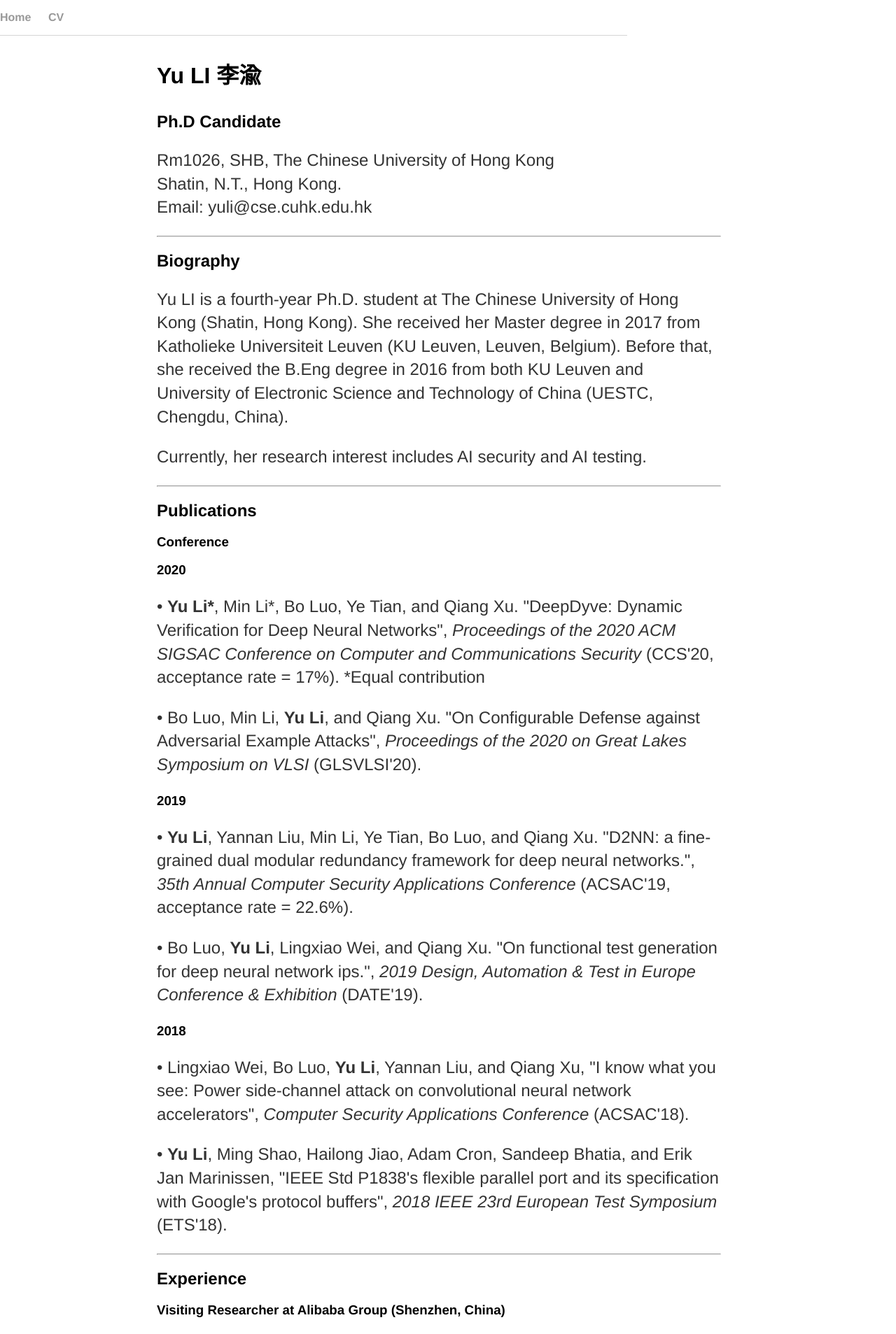
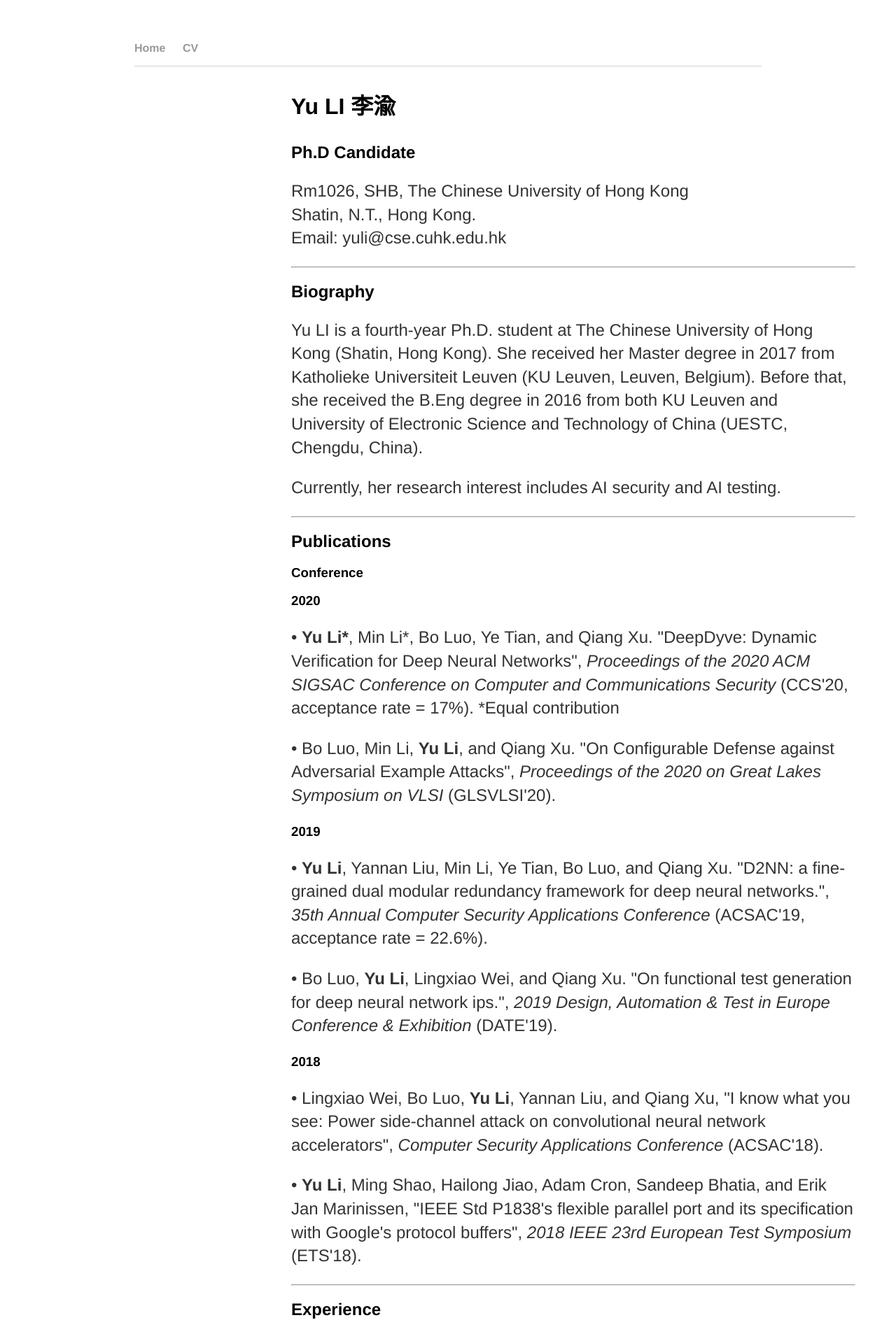
Before and after one commit to yuli-yl/yuli-ly.github.io, a Jekyll site: the page built from index.html, in a window 1280 px wide. Shown: the top 1907 px of the page at 70% size. Built offline with Jekyll 4.4.1, drawn with Linux system fonts in a browser that asks for light colours.

Commit message:
Update main.css

```diff
--- a/css/main.css
+++ b/css/main.css
@@ -1,9 +1,7 @@
-
 
 body {
     font-family:'Helvetica', 'Arial', 'Sans-Serif';
-/*     margin: 60px auto; */
-    margin: 0;
+    margin: 60px auto;
     width: 70%;
 }
 
```
